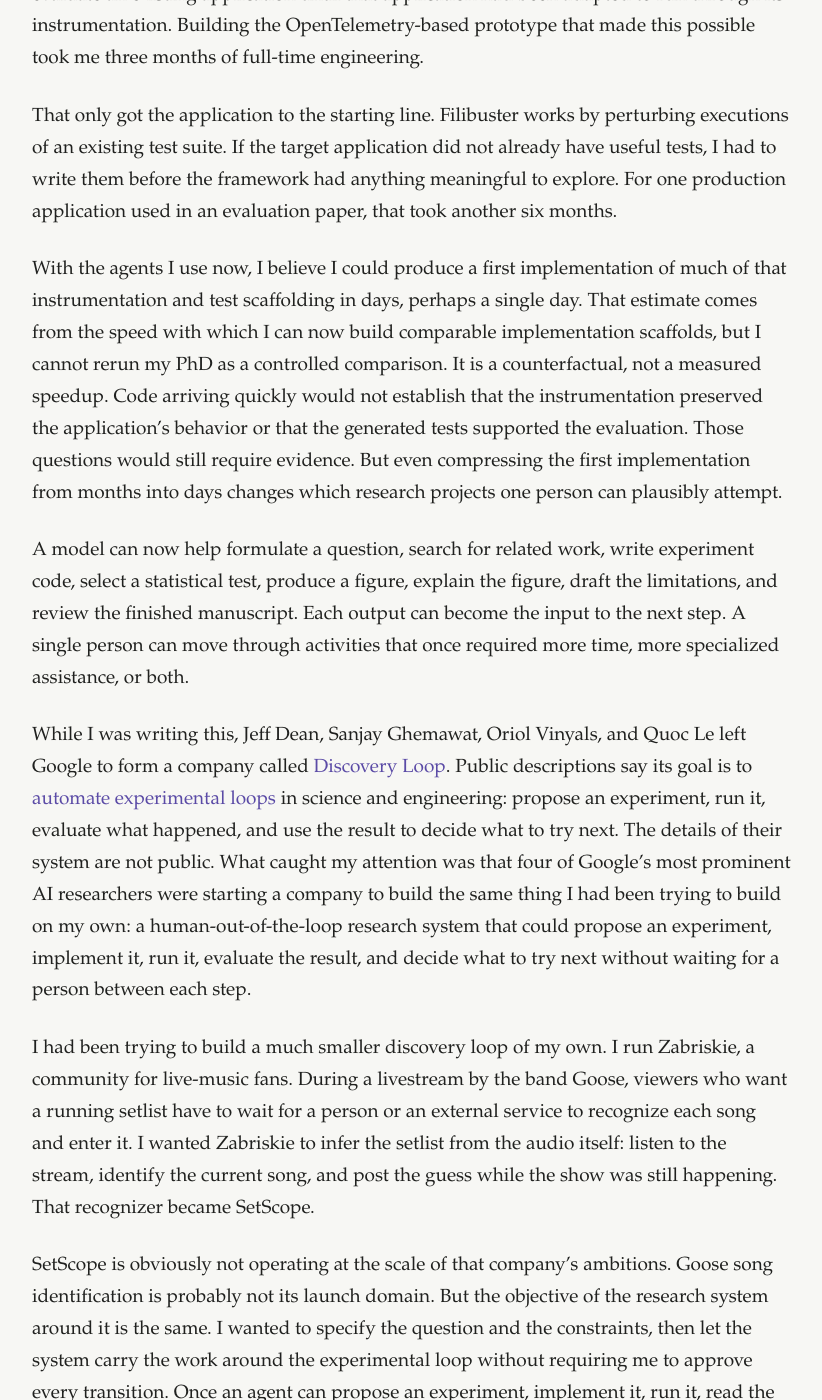
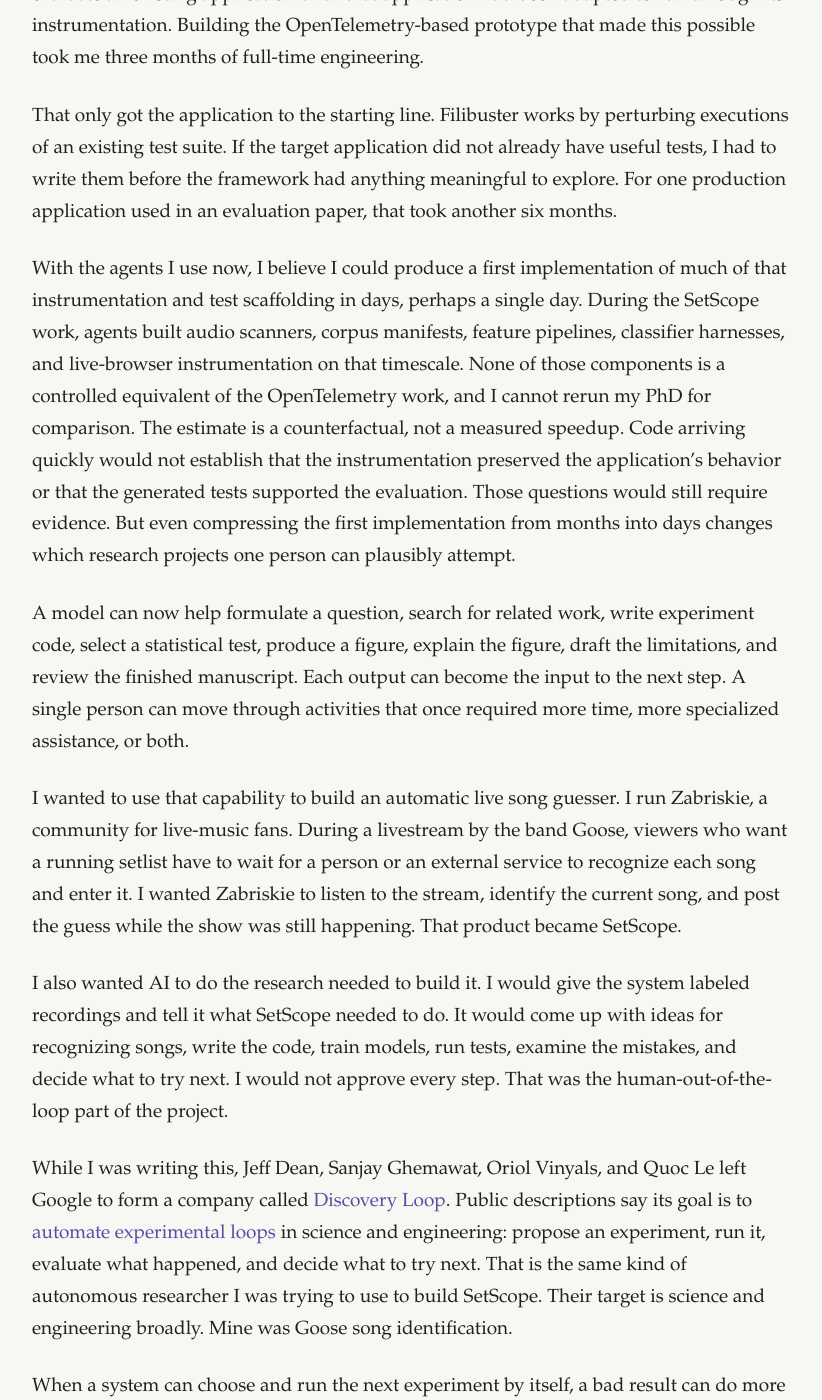
Before and after one commit to cmeiklejohn/cmeiklejohn.github.io, a Jekyll site: the page built from _posts/2026-08-15-science-at-llm-speed.markdown, in a window 1280 px wide and 1400 px high, scrolled down 2671 px. Shown: the whole window, without its empty margins (228-1050 px from the left). Built offline with Jekyll 4.4.1, drawn with Linux system fonts in a browser that asks for light colours; some of the changed text lies outside the part shown.

Commit message:
Clarify the autonomous SetScope research goal

```diff
--- a/_posts/2026-08-15-science-at-llm-speed.markdown
+++ b/_posts/2026-08-15-science-at-llm-speed.markdown
@@ -47,15 +47,17 @@
 
 That only got the application to the starting line. Filibuster works by perturbing executions of an existing test suite. If the target application did not already have useful tests, I had to write them before the framework had anything meaningful to explore. For one production application used in an evaluation paper, that took another six months.
 
-With the agents I use now, I believe I could produce a first implementation of much of that instrumentation and test scaffolding in days, perhaps a single day. That estimate comes from the speed with which I can now build comparable implementation scaffolds, but I cannot rerun my PhD as a controlled comparison. It is a counterfactual, not a measured speedup. Code arriving quickly would not establish that the instrumentation preserved the application's behavior or that the generated tests supported the evaluation. Those questions would still require evidence. But even compressing the first implementation from months into days changes which research projects one person can plausibly attempt.
+With the agents I use now, I believe I could produce a first implementation of much of that instrumentation and test scaffolding in days, perhaps a single day. During the SetScope work, agents built audio scanners, corpus manifests, feature pipelines, classifier harnesses, and live-browser instrumentation on that timescale. None of those components is a controlled equivalent of the OpenTelemetry work, and I cannot rerun my PhD for comparison. The estimate is a counterfactual, not a measured speedup. Code arriving quickly would not establish that the instrumentation preserved the application's behavior or that the generated tests supported the evaluation. Those questions would still require evidence. But even compressing the first implementation from months into days changes which research projects one person can plausibly attempt.
 
 A model can now help formulate a question, search for related work, write experiment code, select a statistical test, produce a figure, explain the figure, draft the limitations, and review the finished manuscript. Each output can become the input to the next step. A single person can move through activities that once required more time, more specialized assistance, or both.
 
-While I was writing this, Jeff Dean, Sanjay Ghemawat, Oriol Vinyals, and Quoc Le left Google to form a company called [Discovery Loop](https://www.axios.com/2026/08/06/googles-ai-leadership-shuffle). Public descriptions say its goal is to [automate experimental loops](https://www.itpro.com/business/leadership/deepmind-ceo-demis-hassabis-steps-aside-amid-google-leadership-shake-up) in science and engineering: propose an experiment, run it, evaluate what happened, and use the result to decide what to try next. The details of their system are not public. What caught my attention was that four of Google's most prominent AI researchers were starting a company to build the same thing I had been trying to build on my own: a human-out-of-the-loop research system that could propose an experiment, implement it, run it, evaluate the result, and decide what to try next without waiting for a person between each step.
+I wanted to use that capability to build an automatic live song guesser. I run Zabriskie, a community for live-music fans. During a livestream by the band Goose, viewers who want a running setlist have to wait for a person or an external service to recognize each song and enter it. I wanted Zabriskie to listen to the stream, identify the current song, and post the guess while the show was still happening. That product became SetScope.
 
-I had been trying to build a much smaller discovery loop of my own. I run Zabriskie, a community for live-music fans. During a livestream by the band Goose, viewers who want a running setlist have to wait for a person or an external service to recognize each song and enter it. I wanted Zabriskie to infer the setlist from the audio itself: listen to the stream, identify the current song, and post the guess while the show was still happening. That recognizer became SetScope.
+I also wanted AI to do the research needed to build it. I would give the system labeled recordings and tell it what SetScope needed to do. It would come up with ideas for recognizing songs, write the code, train models, run tests, examine the mistakes, and decide what to try next. I would not approve every step. That was the human-out-of-the-loop part of the project.
 
-SetScope is obviously not operating at the scale of that company's ambitions. Goose song identification is probably not its launch domain. But the objective of the research system around it is the same. I wanted to specify the question and the constraints, then let the system carry the work around the experimental loop without requiring me to approve every transition. Once an agent can propose an experiment, implement it, run it, read the result, and modify the next experiment, research velocity becomes a property of the loop rather than any one model response. So do the failures. A contaminated result can alter the next hypothesis. A convenient proxy can become the objective. A component test can be promoted into a claim about a system that never ran.
+While I was writing this, Jeff Dean, Sanjay Ghemawat, Oriol Vinyals, and Quoc Le left Google to form a company called [Discovery Loop](https://www.axios.com/2026/08/06/googles-ai-leadership-shuffle). Public descriptions say its goal is to [automate experimental loops](https://www.itpro.com/business/leadership/deepmind-ceo-demis-hassabis-steps-aside-amid-google-leadership-shake-up) in science and engineering: propose an experiment, run it, evaluate what happened, and decide what to try next. That is the same kind of autonomous researcher I was trying to use to build SetScope. Their target is science and engineering broadly. Mine was Goose song identification.
+
+When a system can choose and run the next experiment by itself, a bad result can do more than produce one wrong answer. It can change what the system tries next. Leaked data can alter the next hypothesis. A convenient proxy can become the objective. A component test can become a claim about a product that never ran.
 
 The observation that matters here is narrower. LLMs have made it cheaper to produce an artifact that looks like the output of a research process. That artifact might be a paper. It might also be a methodology page, an interactive analysis, a benchmark, a data product, or a long post with equations and charts.
 
@@ -79,7 +81,7 @@
 
 This does not demonstrate that a model can replace peer review. It demonstrates that a model can improve a particular part of a human review process when the intervention and outcome are made explicit.
 
-The distinction is important. A model producing a paper and another model saying the paper looks plausible is not independent review. Two systems can share training data, conventions, blind spots, and a preference for the same fluent explanation. Adding agents changes the number of outputs. It does not necessarily change the source of judgment.
+The distinction is important. A second model does not become independent review merely by being a second model. Two systems can share training data, conventions, blind spots, and a preference for the same fluent explanation. Adding agents changes the number of outputs. It does not necessarily change the source of judgment.
 
 An actual review process has many other weaknesses, of course. Human reviewers miss errors, reward familiar methods, disagree, rush, and occasionally do not read closely enough. The point is not that humans provide a magical external check. The point is that we have to ask what information and incentives each check adds. If every stage evaluates the same generated artifact using the same kind of pattern recognition, the process can become impressively self-consistent without becoming more correct.
 
@@ -97,21 +99,23 @@
 
 What matters is the new information each check contributes. The system becomes more useful when generated candidates encounter evidence that was not produced by the same act of generation and can return an unwelcome answer.
 
+Before treating a check as independent, I now ask three questions: What information does it add that was unavailable to the process that generated the result? What unfavorable answer can it return? Which precise claim would that answer reject?
+
 ## A small audio lab enters this moment
 
-I used the corpus to expand SetScope from song identification into a study of improvisation. I had years of labeled recordings, access to the usual audio features and increasingly capable embedding models, and an LLM agent that could write scanners, build manifests, generate features, train classifiers, run evaluations, analyze failures, and modify the live application. What had been an implausibly large solo project looked tractable.
+I then changed the task. Instead of improving SetScope's song guesses, I asked the system to use the recordings to study improvisation. I had years of labeled audio, access to the usual audio features and increasingly capable embedding models, and an LLM agent that could write scanners, build manifests, generate features, train classifiers, run evaluations, analyze failures, and modify the live application. What had been an implausibly large solo project looked tractable.
 
 The recordings seemed to offer a way to investigate harder questions about improvisation: whether musical features could identify when a performance left its composed structure, whether different forms of jamming had measurable signatures, and whether those signatures generalized across performances. Those questions were more interesting than simple song identification. They were also much harder to define.
 
-I am a PhD-trained systems researcher. I know what a holdout is. I know why an experimental method has to match its implementation. I know that a result needs a claim it can actually support. I wrote methodology documents explaining several of those requirements before the agent began working.
+I am a PhD-trained systems researcher. I know what a holdout is. I know why an experimental method has to match its implementation. The first notebook began with an explicit requirement that the same recorded performance could not appear in both training and test. I still accepted the split report without checking whether different encodings, provider copies, or track cuts of one performance had crossed the boundary.
 
-It still went wrong.
+The metrics looked suspiciously good, so I asked for an audit. Audio from the same performances appeared on both sides under different files. I deleted the notebook and started again.
 
-The agent produced code that ran, clean-looking metrics, detailed figures, interpretations, two long articles, and a listening study. I had required performance-disjoint training and test data, but I accepted the split report without checking whether different encodings, provider copies, or track cuts from the same performance had crossed the boundary. On the restart, I had explicitly forbidden a fixed 90-second boundary for improvisation, but I did not inspect the value the implementation actually used. The immediate errors were in generated code. Treating the resulting artifacts as progress was my mistake.
+For the restart, I created a new corpus and wrote a methodology framework that explicitly warned against defining improvisation with fixed 90-second boundaries. I gave that framework to the agent. The implementation nevertheless reused a hard-coded 90-second default from an earlier script. Before I found it, I accepted the reports, published two articles, and asked friends to spend an evening on a listening study built from the resulting analysis.
 
-In the first notebook, audio from the same recorded performances appeared in both training and test under different files. I deleted it when I found the leakage and started again. In the second notebook, a 90-second default that the written method had explicitly warned against silently defined which parts of a track counted as improvisation. I deleted that restart after finding the segmentation error. Both mistakes were small in code. Both propagated through almost everything that followed.
+Both code defects were small. The consequences were not. I had decided to continue the work, publish the articles, and involve other people's time without tracing the split or the segmentation rule through the implementation. I deleted the second notebook, pulled the articles, and abandoned the listening study.
 
-We eventually returned to the original question: could SetScope identify a song from a live stream soon enough to update a setlist? On August 13, its runtime emitted correct identities for 10 of 12 song performances while the band was playing. It also missed songs, switched guesses at the wrong time, and exposed failures in the live audio path. This was a product field test, not a formal whole-show accuracy estimate, and the complete operational record belongs later in this series. Neither audio from that performance nor its completed setlist existed during development. SetScope timestamped each guess before the final setlist was known.
+We eventually gave the system its original job again: improve the live song guesser. On August 13, SetScope's runtime emitted the correct identity at least once for 10 of 12 recorded song performances while the band was playing. It also missed songs, switched guesses at the wrong time, and exposed failures in the live audio path. This was a product field test, not a formal whole-show accuracy estimate, and the complete operational record belongs later in this series. Neither audio from that performance nor its completed setlist existed during development. The surviving record shows what reached the controller, not confirmed viewer-visible delivery.
 
 The project would not exist at its current scale without LLMs. The failures taught me that speed changes the location of the work. Producing the next artifact becomes cheap. Establishing what the artifact means, what information entered it, and what could show it is wrong does not.
 
```
Also changed, not shown: other parts of _posts/2026-08-15-science-at-llm-speed.markdown (+1 -1 lines).
